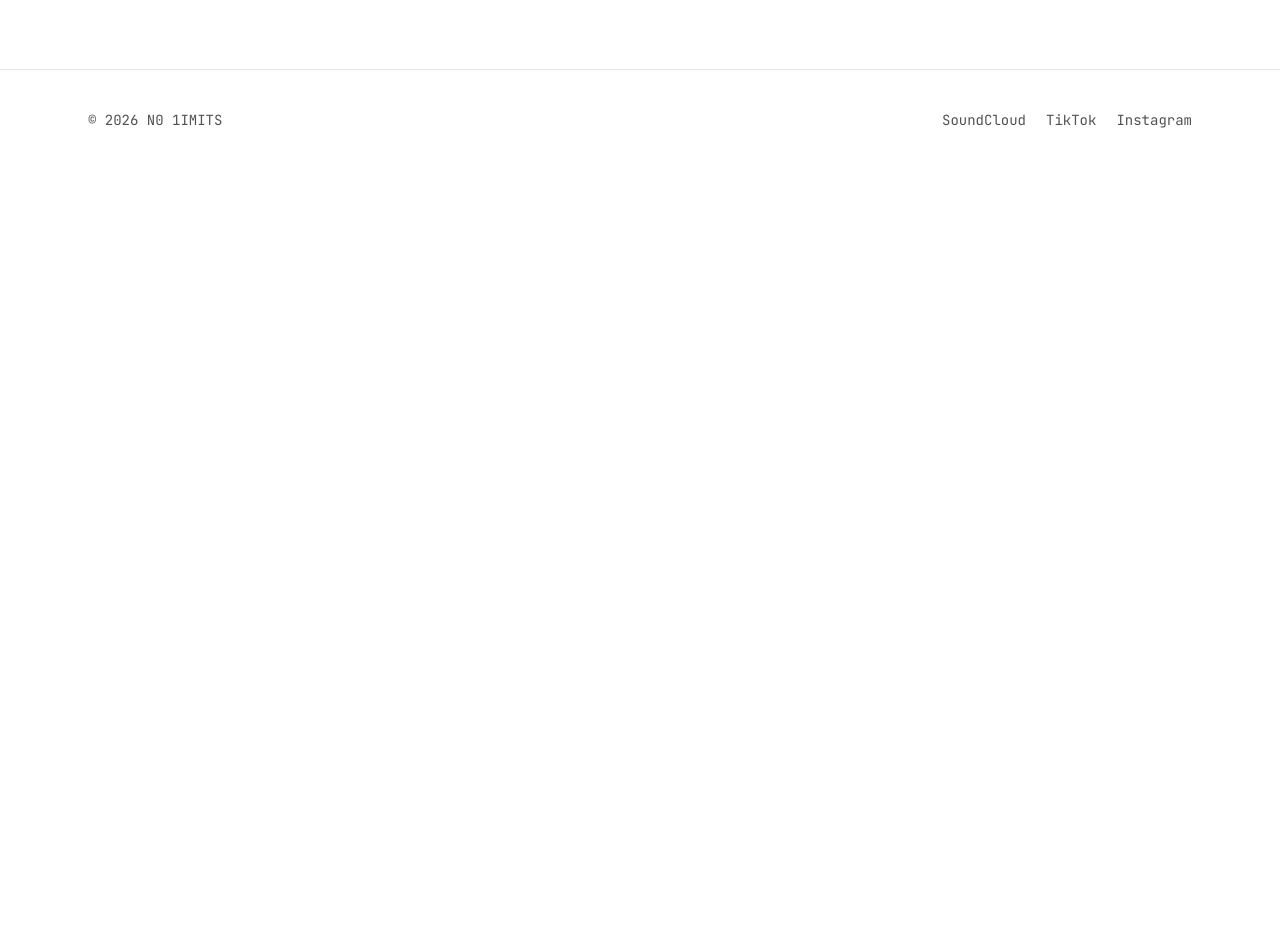
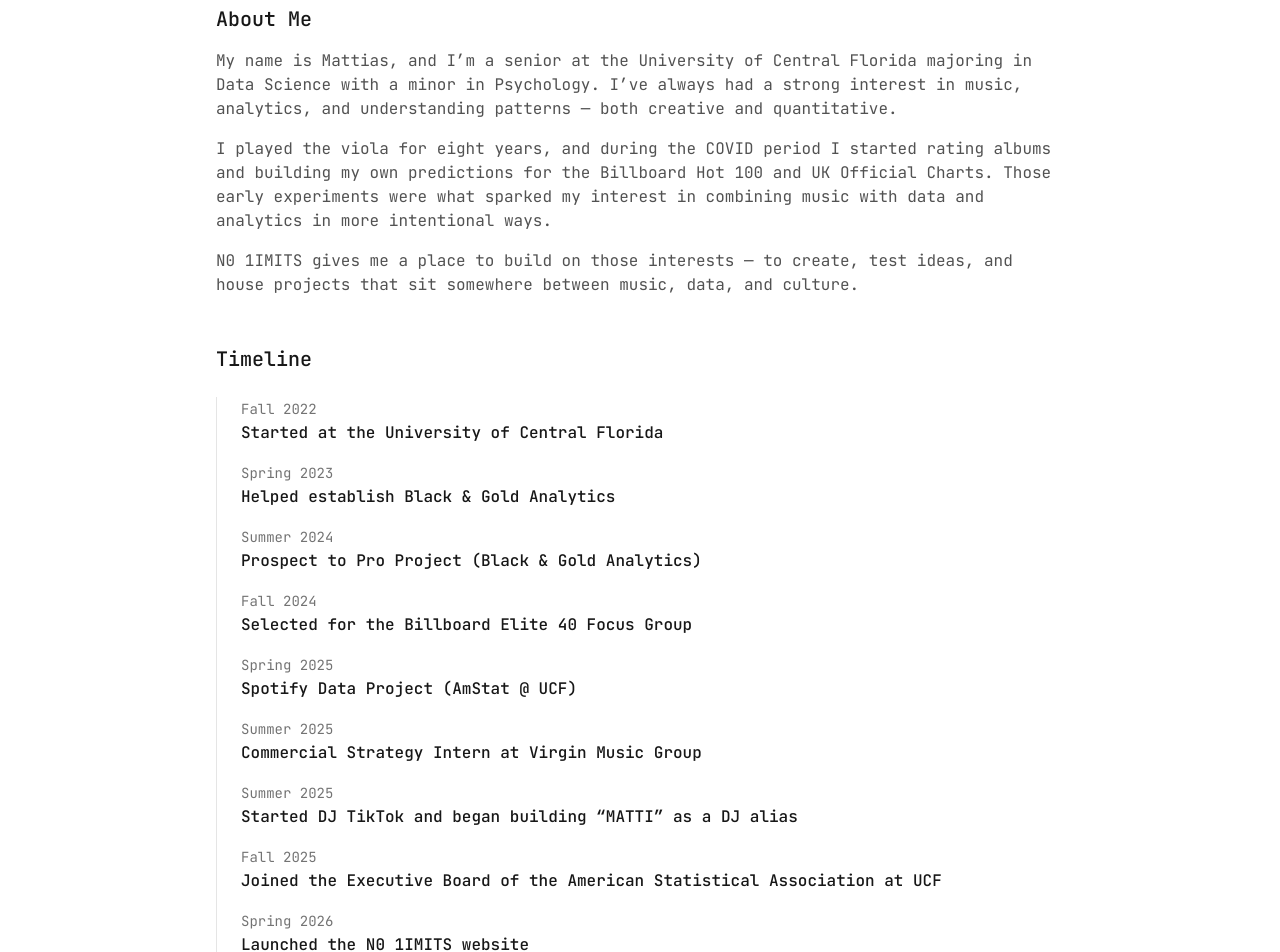
Before and after one commit to mattiasescudero/n0-1imits, a Next.js app: page /about in a window 1280 px wide. Shown: the part 500-1452 px from the top of the page. Before the commit the page ends 800 px from the top, so only its background shows below. Built offline with nearby package versions, Linux system fonts and the light colour scheme.

Commit message:
Updated homepage and about sections

```diff
--- a/src/app/about/page.tsx
+++ b/src/app/about/page.tsx
@@ -3,6 +3,7 @@ export default function AboutPage() {
     <main className="mx-auto max-w-4xl px-6 py-12">
       <h1 className="text-3xl font-semibold">About</h1>
 
+      {/* Platform intro */}
       <p className="mt-6 text-lg text-neutral-700">
         N0 1IMITS is a personal hub for what I’m building — music, tools,
         data-driven projects, and creative experiments.
@@ -11,8 +12,8 @@ export default function AboutPage() {
       <p className="mt-4 text-neutral-600">
         This site exists as a place to share work publicly while giving me room
         to explore ideas privately. Some tools are interactive, some projects
-        are still in progress, and some things are simply documentation of the
-        process.
+        are still in progress, and some things simply document the process as
+        it unfolds.
       </p>
 
       <p className="mt-4 text-neutral-600">
@@ -25,6 +26,116 @@ export default function AboutPage() {
         N0 1IMITS isn’t about perfection or finished products. It’s about
         momentum, curiosity, and building things that feel authentic over time.
       </p>
+
+      {/* About me */}
+      <h2 className="mt-12 text-xl font-medium">About Me</h2>
+
+      <p className="mt-4 text-neutral-600">
+        My name is Mattias, and I’m a senior at the University of Central Florida majoring in Data
+        Science with a minor in Psychology. I’ve always had a strong interest
+        in music, analytics, and understanding patterns — both creative and
+        quantitative.
+      </p>
+
+      <p className="mt-4 text-neutral-600">
+        I played the viola for eight years, and during the COVID period I
+        started rating albums and building my own predictions for the
+        Billboard Hot 100 and UK Official Charts. Those early experiments were
+        what sparked my interest in combining music with data and analytics in
+        more intentional ways.
+      </p>
+
+      <p className="mt-4 text-neutral-600">
+        N0 1IMITS gives me a place to build on those interests — to create,
+        test ideas, and house projects that sit somewhere between music,
+        data, and culture.
+      </p>
+
+      {/* Timeline */}
+      <h2 className="mt-12 text-xl font-medium">Timeline</h2>
+
+      <div className="mt-6 border-l border-neutral-200 pl-6">
+        <ul className="space-y-4">
+          <li>
+            <span className="text-sm text-neutral-500">
+              Fall 2022
+            </span>
+            <p className="font-medium">Started at the University of Central Florida</p>
+          </li>
+
+          <li>
+            <span className="text-sm text-neutral-500">
+              Spring 2023
+            </span>
+            <p className="font-medium">
+              Helped establish Black & Gold Analytics
+            </p>
+          </li>
+
+          <li>
+            <span className="text-sm text-neutral-500">
+              Summer 2024
+            </span>
+            <p className="font-medium">
+              Prospect to Pro Project (Black & Gold Analytics)
+            </p>
+          </li>
+
+          <li>
+            <span className="text-sm text-neutral-500">
+              Fall 2024
+            </span>
+            <p className="font-medium">
+              Selected for the Billboard Elite 40 Focus Group
+            </p>
+          </li>
+
+          <li>
+            <span className="text-sm text-neutral-500">
+              Spring 2025
+            </span>
+            <p className="font-medium">
+              Spotify Data Project (AmStat @ UCF)
+            </p>
+          </li>
+
+          <li>
+            <span className="text-sm text-neutral-500">
+              Summer 2025
+            </span>
+            <p className="font-medium">
+              Commercial Strategy Intern at Virgin Music Group
+            </p>
+          </li>
+
+          <li>
+            <span className="text-sm text-neutral-500">
+              Summer 2025
+            </span>
+            <p className="font-medium">
+              Started DJ TikTok and began building “MATTI” as a DJ alias
+            </p>
+          </li>
+
+          <li>
+            <span className="text-sm text-neutral-500">
+              Fall 2025
+            </span>
+            <p className="font-medium">
+              Joined the Executive Board of the American Statistical Association at UCF
+            </p>
+          </li>
+
+          <li>
+            <span className="text-sm text-neutral-500">
+              Spring 2026
+            </span>
+            <p className="font-medium">
+              Launched the N0 1IMITS website
+            </p>
+          </li>
+        </ul>
+      </div>
     </main>
   );
 }
--- a/src/app/page.tsx
+++ b/src/app/page.tsx
@@ -3,21 +3,38 @@ export default function HomePage() {
     <main className="flex min-h-screen items-center justify-center px-6">
       <div className="max-w-2xl text-center">
         <h1 className="text-5xl font-bold tracking-tight">N0 1IMITS</h1>
+
         <p className="mt-6 text-lg text-neutral-600">
           A hub for music, tools, data, and creative work.
         </p>
-        <div className="mt-10 flex justify-center gap-4">
+
+        <div className="mt-10 flex flex-wrap justify-center gap-4">
+          <a
+            href="/about"
+            className="rounded-md border border-black px-6 py-3 hover:bg-neutral-100 transition"
+          >
+            About
+          </a>
+
           <a
             href="/tools"
             className="rounded-md bg-black px-6 py-3 text-white hover:bg-neutral-800 transition"
           >
             Tools
           </a>
+
           <a
-            href="/about"
+            href="/media"
             className="rounded-md border border-black px-6 py-3 hover:bg-neutral-100 transition"
           >
-            About
+            Media
+          </a>
+
+          <a
+            href="/drops"
+            className="rounded-md border border-black px-6 py-3 hover:bg-neutral-100 transition"
+          >
+            Drops
           </a>
         </div>
       </div>
```
